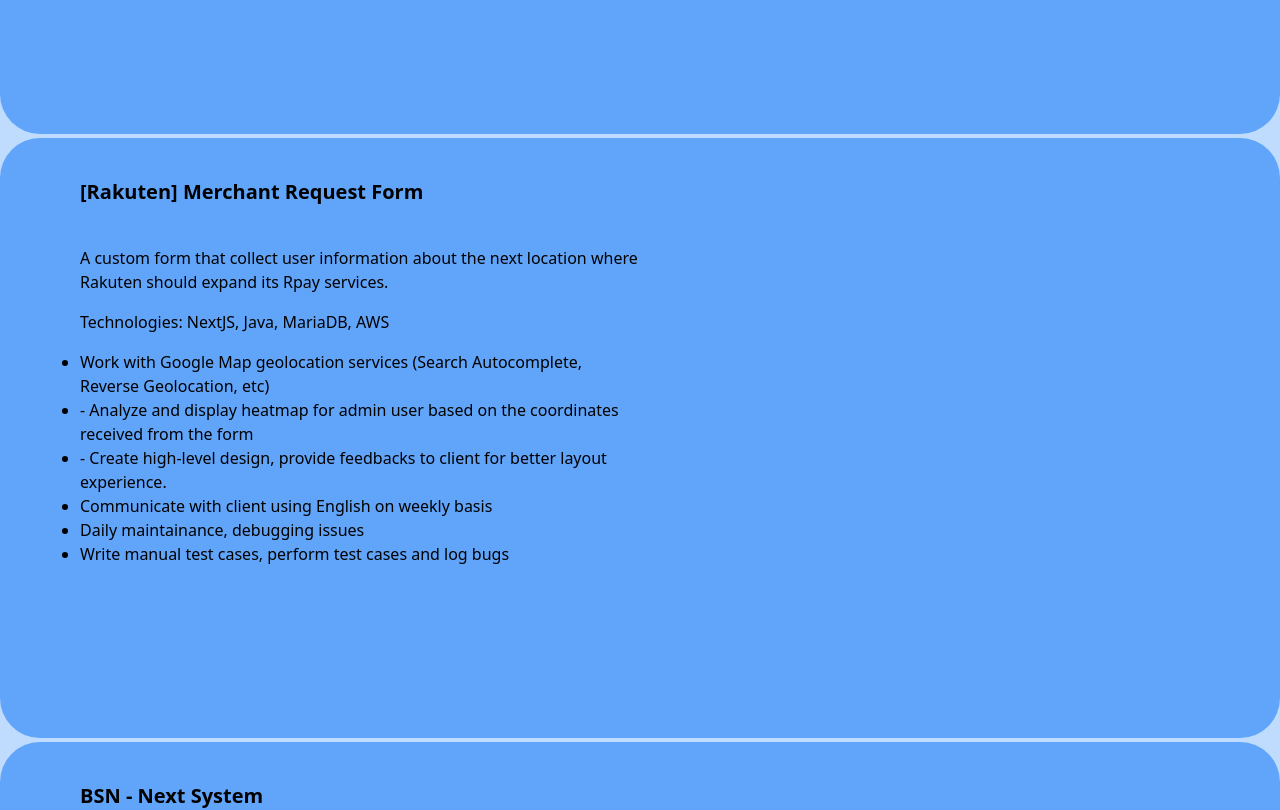
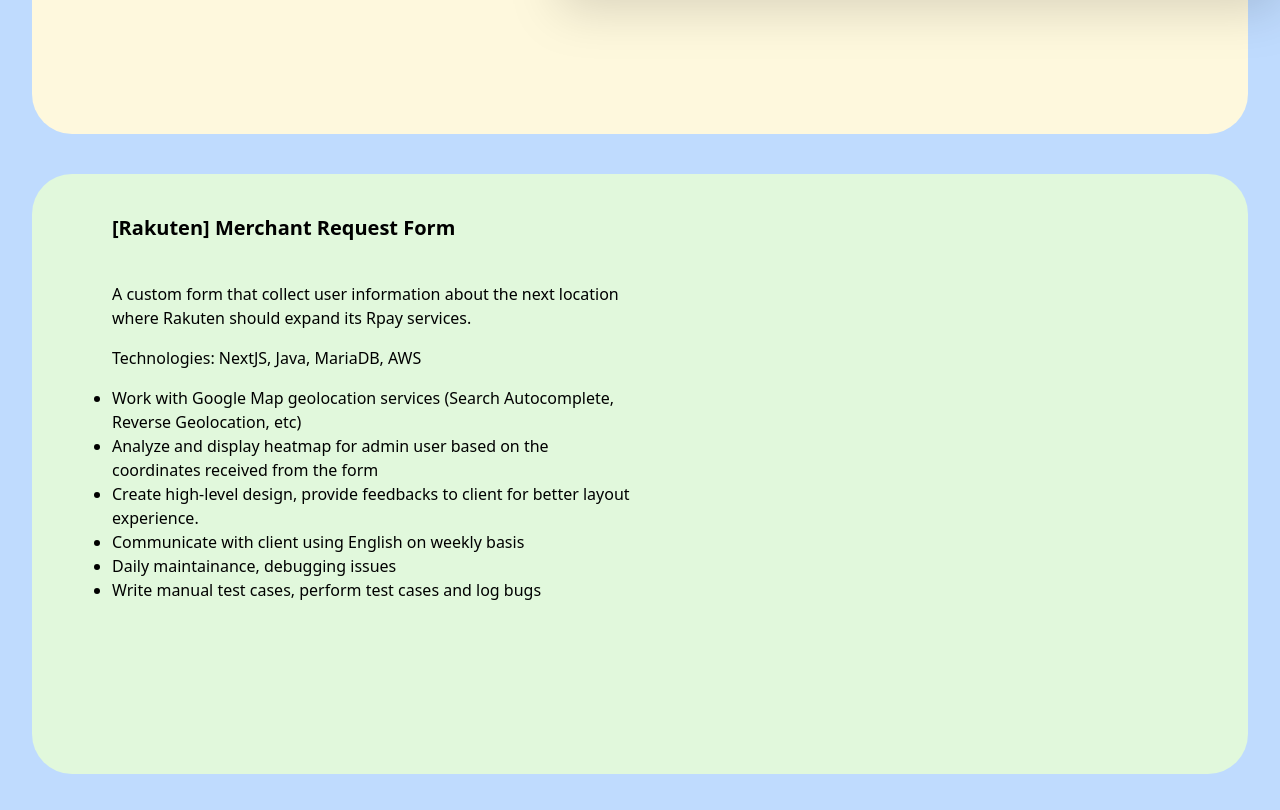
Before and after one commit to leTranTienPhat/portfolio_v2, a React (Vite) app: page / in a window 1280 px wide. Shown: the part 2420-3230 px from the top of the page. Built offline with nearby package versions, Linux system fonts and the light colour scheme.

Commit message:
Update project info

```diff
--- a/src/common/components/ProjectShowcase/ProjectCard/index.tsx
+++ b/src/common/components/ProjectShowcase/ProjectCard/index.tsx
@@ -9,7 +9,7 @@
 
 const ProjectCard = ({ isFocus, item }: Props, ref: any) => {
   return (
-    <div ref={ref} className="container w-full h-[600px] mb-1 bg-blue-400 rounded-[40px] px-20 py-10">
+    <div ref={ref} className={`w-[95%] h-[600px] ${item.backgroundColor} mb-10 rounded-[40px] px-20 py-10`}>
       <div className="grid grid-cols-2 w-full h-full">
         <div className=" w-full h-full">
           <h3 className="text-xl font-bold mb-10">{item.title}</h3>
--- a/src/common/components/ProjectShowcase/StickyPreview/index.tsx
+++ b/src/common/components/ProjectShowcase/StickyPreview/index.tsx
@@ -9,13 +9,12 @@
 const animation = {
   initial: { opacity: 0 },
   animate: { opacity: 1 },
-  exit: { opacity: 0 },
 }
 
 const StickyPreview = ({ currentItem }: Props, ref: any) => {
   return (
     <div className="absolute w-full h-[calc(100%-400px)]">
-      <div ref={ref} className={`sticky w-[700px] h-[400px] bg-white top-1/4 left-1/2 `}>
+      <div ref={ref} className={`sticky w-[720px] h-[450px] top-1/4 left-1/2 drop-shadow-2xl`}>
         <AnimatedPage index={currentItem.id} variants={animation} className="w-full h-full" >
           <img src={currentItem.previewImg} alt={currentItem.title} className="w-full h-full" />
         </AnimatedPage>
--- a/src/common/components/ProjectShowcase/index.tsx
+++ b/src/common/components/ProjectShowcase/index.tsx
@@ -18,7 +18,8 @@
   task: string[],
   platform: string[],
   teamSize: number,
-  previewImg: string
+  previewImg: string,
+  backgroundColor: string,
 }
 
 const projectPreview: IProject[] = [
@@ -30,18 +31,21 @@
     task: ["Build reusable utilities and components", "Build complex admin dashboard with multiple conditional check", "Implement global state management with Vuex", "Daily maintainance, debugging issues"],
     platform: ["Git", "Redmine"],
     teamSize: 7,
-    previewImg: kokusai
+    previewImg: kokusai,
+    backgroundColor: "bg-light-yellow"
   },
   {
     id: 2,
     title: '[Rakuten] Merchant Request Form',
     description: "A custom form that collect user information about the next location where Rakuten should expand its Rpay services.",
     technology: "NextJS, Java, MariaDB, AWS",
-    task: ["Work with Google Map geolocation services (Search Autocomplete, Reverse Geolocation, etc)", "-	Analyze and display heatmap for admin user based on the coordinates received from the form", "-	Create high-level design, provide feedbacks to client for better layout experience.",
+    task: ["Work with Google Map geolocation services (Search Autocomplete, Reverse Geolocation, etc)", "Analyze and display heatmap for admin user based on the coordinates received from the form", "Create high-level design, provide feedbacks to client for better layout experience.",
       "Communicate with client using English on weekly basis", "Daily maintainance, debugging issues", "Write manual test cases, perform test cases and log bugs"],
     platform: ["Git", "Confluence"],
     teamSize: 5,
-    previewImg: rakuten
+    previewImg: rakuten,
+    backgroundColor: "bg-light-green"
+
   },
   {
     id: 3,
@@ -51,8 +55,8 @@
     task: ["Perform manual tests", "Write QA, log bugs using English", "Implement global state management with Vuex", "Daily test, debugging issues"],
     platform: ["Google Sheet"],
     teamSize: 14,
-    previewImg: bsn
-
+    previewImg: bsn,
+    backgroundColor: "bg-light-blue"
   },
   {
     id: 4,
@@ -62,8 +66,8 @@
     task: ["Create services and controller based on existing codes", "Build pixel-perfect responsive HTML based on Figma designs, SEO Optimized", "Daily maintainance, debugging issues"],
     platform: ["Git", "Jira", "Trello"],
     teamSize: 16,
-    previewImg: nifeHub
-
+    previewImg: nifeHub,
+    backgroundColor: "bg-light-pink"
   },
   {
     id: 5,
@@ -73,8 +77,8 @@
     task: ["Manage global states with Recoil and Atoms", "Turn JSON results from API calls into beautiful UI", "Login/register and store user info using Firebase"],
     platform: ["Git"],
     teamSize: 1,
-    previewImg: netflix
-
+    previewImg: netflix,
+    backgroundColor: "bg-light-brown"
   },
   {
     id: 6,
@@ -84,7 +88,8 @@
     task: ["Responsive and fast-loading landing page with smooth animation transition", "Handle global state management with Redux"],
     platform: ["Git", "Trello"],
     teamSize: 2,
-    previewImg: styleShop
+    previewImg: styleShop,
+    backgroundColor: "bg-light-yellow"
   },
 ]
 
@@ -134,7 +139,7 @@
 
   return (
     <section className=" bg-blue-200">
-      <div className="relative py-[200px]" >
+      <div className="relative flex flex-col items-center py-[200px]" >
         <StickyPreview ref={targetRef} currentItem={projectPreview[currentItem]} />
         <ProjectCard isFocus={false} ref={refItem1} item={projectPreview[0]} />
         <ProjectCard isFocus={false} ref={refItem2} item={projectPreview[1]} />
--- a/tailwind.config.js
+++ b/tailwind.config.js
@@ -21,7 +21,13 @@
         'primary-dark': '#171717',
         'secondary-dark': '#23272f',
         'light-gray': '#f4f4f4',
-        'iron': '#777B7E'
+        'iron': '#777B7E',
+        'light-yellow': "#FEF8DD",
+        'light-green': "#E1F8DC",
+        'light-blue': "#CAF1DE",
+        'light-pink': "#fbf7ff",
+        'light-brown': "#FDECDC",
+
       },
       keyframes: {
         floating: {
```
